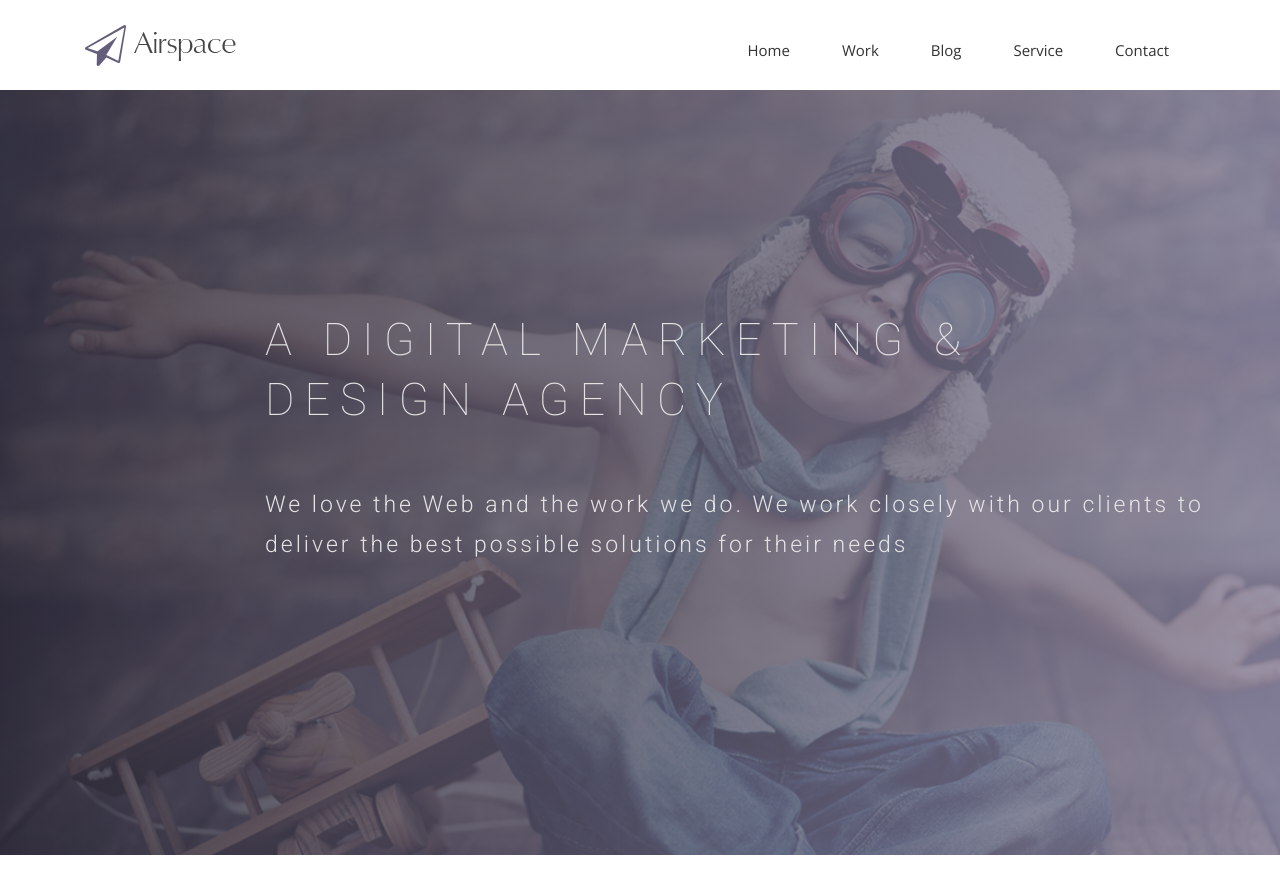
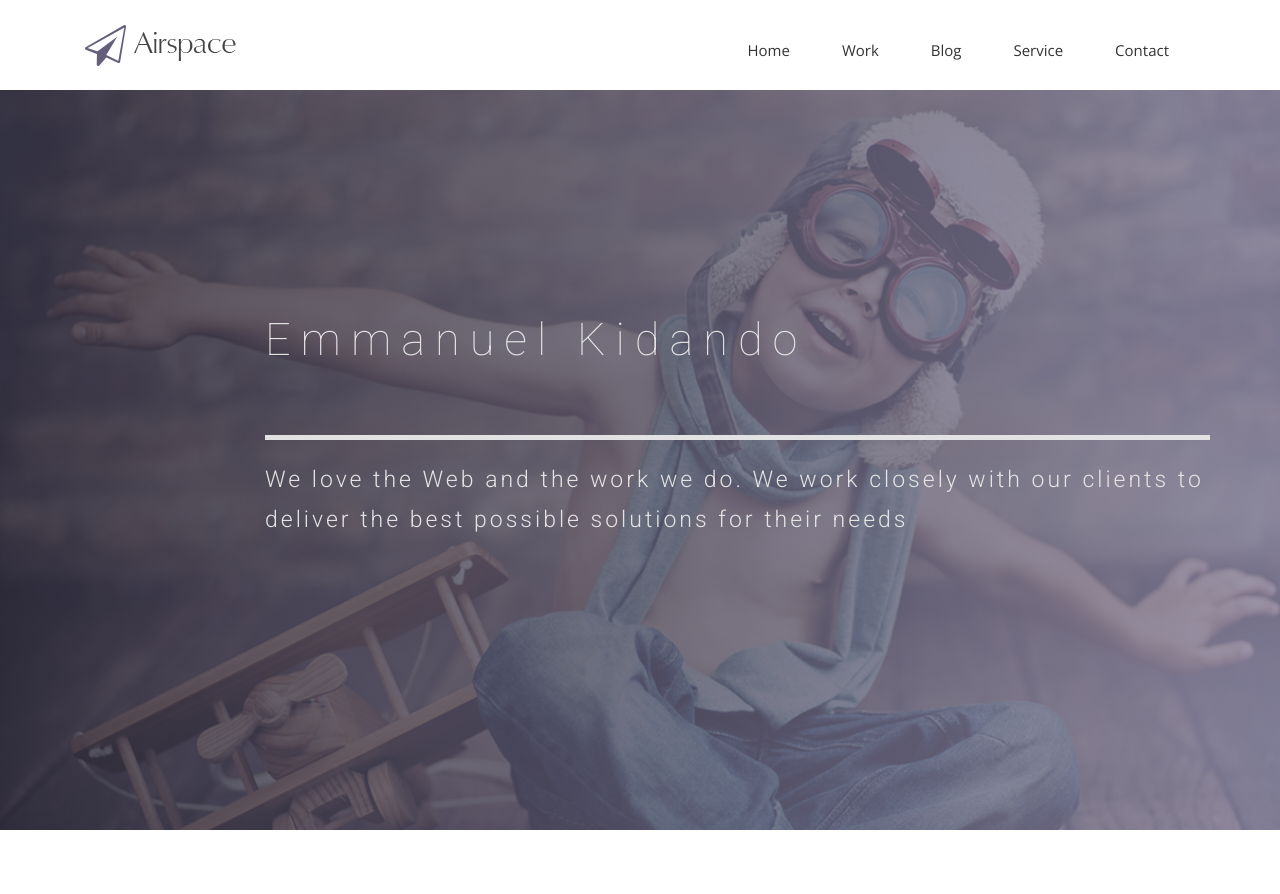
Before and after one commit to ekidando/Emma, a Jekyll site: the page built from index.html, in a window 1280 px wide and 900 px high. Shown: the top 894 px of the window. Built offline with Jekyll 4.4.1, drawn with Linux system fonts in a browser that asks for light colours; nearby versions of some CDN libraries; some web fonts are replaced.

Commit message:
Update index.html

```diff
--- a/index.html
+++ b/index.html
@@ -10,7 +11,8 @@ permalink: /
     <div class="row">
       <div class="col-md-10 col-md-offset-2">
         <div class="block">
-          <h1 class="animated fadeInUp">A DIGITAL MARKETING &#38; <br> DESIGN AGENCY</h1>
+          <h1 class="animated fadeInUp">Emmanuel Kidando</h1>
+          <hr style="height:5px; border:none; color:#e2e2e2; background-color:#e2e2e2;">
           <p class="animated fadeInUp">We love the Web and the work we do. We work closely with our clients to deliver the best possible solutions for their needs</p>
         </div>
       </div>
```
Also changed, not shown: other parts of index.html (+1 -0 lines).
